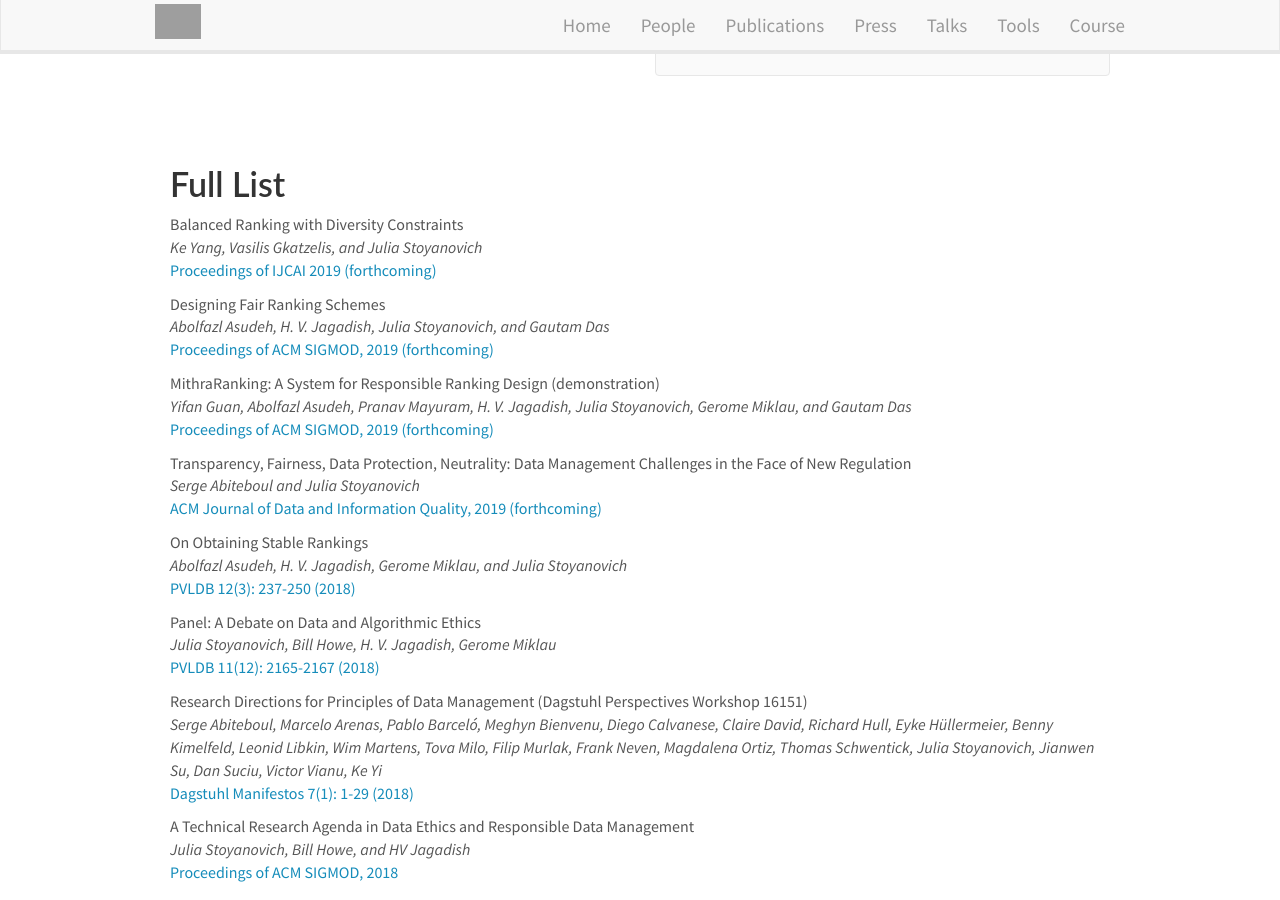
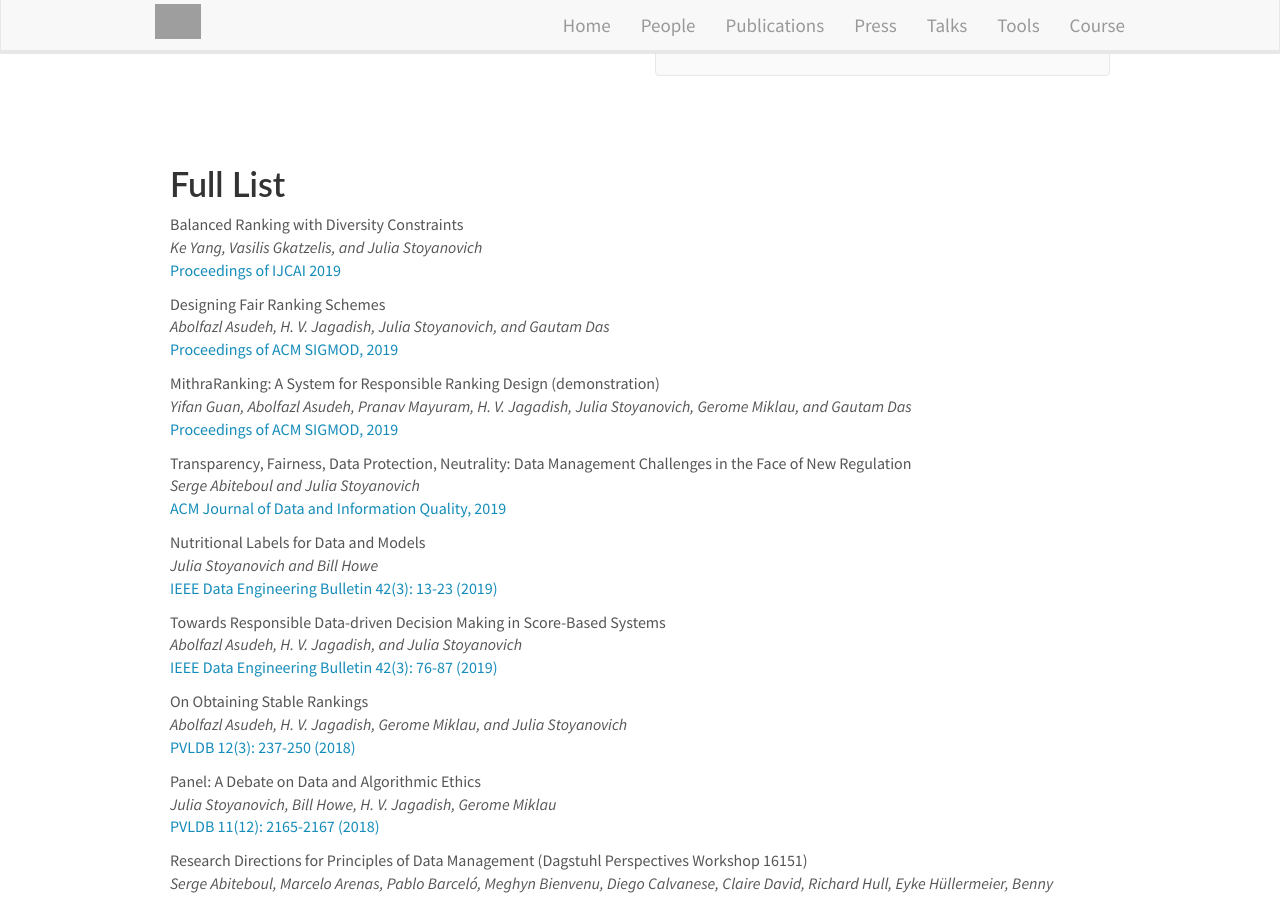
Before and after one commit to DataResponsibly/DataResponsibly.github.io, a Jekyll site: the page built from _pages/publications.md, in a window 1280 px wide and 900 px high, scrolled down 893 px. Built offline with Jekyll 4.4.1, drawn with Linux system fonts in a browser that asks for light colours; nearby versions of some CDN libraries; grey boxes are pictures that could not be loaded.

Commit message:
Update publications.yml

```diff
--- a/_data/publications.yml
+++ b/_data/publications.yml
@@ -1,26 +1,38 @@
 - title: "Balanced Ranking with Diversity Constraints"
   authors: Ke Yang, Vasilis Gkatzelis, and Julia Stoyanovich
   link:
-    url:
-    display:  "Proceedings of IJCAI 2019 (forthcoming)"
+    url: https://www.ijcai.org/proceedings/2019/0836.pdf
+    display:  "Proceedings of IJCAI 2019"
 
 - title: "Designing Fair Ranking Schemes"
   authors: Abolfazl Asudeh, H. V. Jagadish, Julia Stoyanovich, and Gautam Das
   link:
-    url: https://arxiv.org/pdf/1712.09752.pdf
-    display:  "Proceedings of ACM SIGMOD, 2019 (forthcoming)"
+    url: https://dataresponsibly.github.io/documents/p1259-asudeh.pdf
+    display:  "Proceedings of ACM SIGMOD, 2019"
 
 - title: "MithraRanking: A System for Responsible Ranking Design (demonstration)"
   authors: Yifan Guan, Abolfazl Asudeh, Pranav Mayuram, H. V. Jagadish, Julia Stoyanovich, Gerome Miklau, and Gautam Das
   link:
     url: https://dataresponsibly.github.io/documents/mde783-guanA.pdf
-    display:  "Proceedings of ACM SIGMOD, 2019 (forthcoming)"
+    display:  "Proceedings of ACM SIGMOD, 2019"
 
 - title: "Transparency, Fairness, Data Protection, Neutrality: Data Management Challenges in the Face of New Regulation"
   authors: Serge Abiteboul and Julia Stoyanovich
   link:
-    url: https://arxiv.org/pdf/1903.03683.pdf
-    display:  "ACM Journal of Data and Information Quality, 2019 (forthcoming)"
+    url: https://dataresponsibly.github.io/documents/a15-abiteboul.pdf
+    display:  "ACM Journal of Data and Information Quality, 2019"
+
+- title: "Nutritional Labels for Data and Models"
+  authors: Julia Stoyanovich and Bill Howe
+  link:
+    url: http://sites.computer.org/debull/A19sept/p13.pdf
+    display:  "IEEE Data Engineering Bulletin 42(3): 13-23 (2019)"
+
+- title: "Towards Responsible Data-driven Decision Making in Score-Based Systems"
+  authors: Abolfazl Asudeh, H. V. Jagadish, and Julia Stoyanovich
+  link:
+    url: http://sites.computer.org/debull/A19sept/p76.pdf
+    display:  "IEEE Data Engineering Bulletin 42(3): 76-87 (2019)"
 
 - title: "On Obtaining Stable Rankings"
   authors: Abolfazl Asudeh, H. V. Jagadish, Gerome Miklau, and Julia Stoyanovich
```
